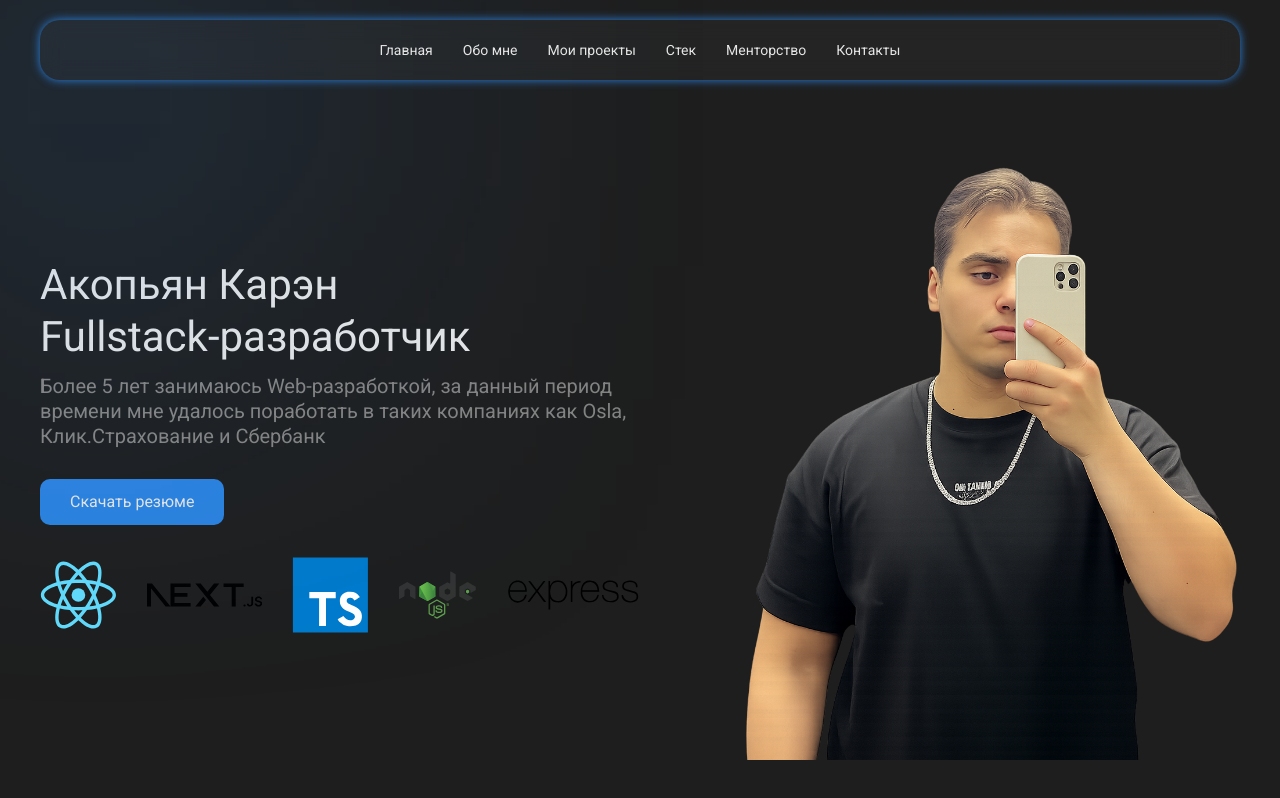
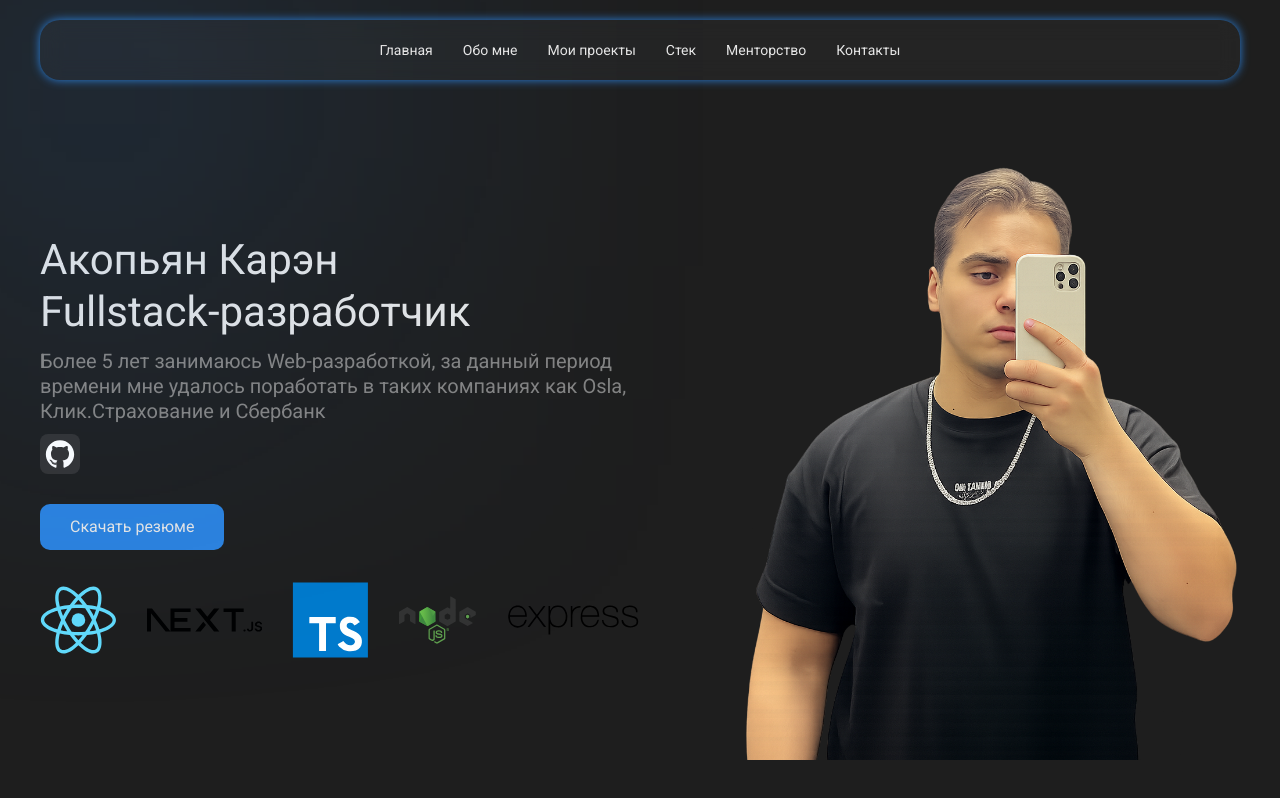
Before and after one commit to comp-master-byte/portfolio, a Next.js app: page / in a window 1280 px wide. Built offline with nearby package versions, Linux system fonts and the light colour scheme.

Commit message:
feat(social): added social media icons wrapper

```diff
--- a/src/shared/components/Icon/Icon.tsx
+++ b/src/shared/components/Icon/Icon.tsx
@@ -4,6 +4,7 @@
   TypeScriptIcon,
   NodejsIcon,
   ExpressIcon,
+  GithubIcon,
 } from "./icons";
 
 const icons = {
@@ -12,6 +13,7 @@
   typescript: TypeScriptIcon,
   node: NodejsIcon,
   express: ExpressIcon,
+  github: GithubIcon,
 };
 
 type IconName = keyof typeof icons;
--- a/src/shared/components/Icon/icons/index.ts
+++ b/src/shared/components/Icon/icons/index.ts
@@ -3,3 +3,4 @@
 export { TypeScriptIcon } from './TypeScriptIcon';
 export { NodejsIcon } from './NodejsIcon';
 export { ExpressIcon } from './ExpressIcon';
+export { GithubIcon } from './GithubIcon';
--- /dev/null
+++ b/src/shared/components/SocialMediaIcon/SocialMediaIcon.module.css
@@ -0,0 +1,7 @@
+.socialMediaIconWrapper {
+  width: 30px;
+  height: 30px;
+  background-color: rgb(51, 50, 50);
+  border-radius: 8px;
+  padding: 5px;
+}
--- /dev/null
+++ b/src/shared/components/SocialMediaIcon/SocialMediaIcon.tsx
@@ -0,0 +1,15 @@
+import styles from './SocialMediaIcon.module.css';
+
+type SocialMediaIconProps = {
+  children: React.ReactNode;
+}
+
+export function SocialMediaIcon({
+  children
+}: SocialMediaIconProps) {
+  return (
+    <div className={styles.socialMediaIconWrapper}>
+      {children}
+    </div>
+  )
+}
--- /dev/null
+++ b/src/shared/components/SocialMediaIcon/index.ts
@@ -0,0 +1 @@
+export { SocialMediaIcon } from './SocialMediaIcon';
--- a/src/shared/components/index.ts
+++ b/src/shared/components/index.ts
@@ -1,2 +1,3 @@
 export { Blur } from './Blur';
 export { Icon } from './Icon';
+export { SocialMediaIcon } from './SocialMediaIcon';
--- a/src/shared/ui/Button/Button.module.css
+++ b/src/shared/ui/Button/Button.module.css
@@ -15,3 +15,14 @@
   box-shadow: 0 0 15px var(--primary-color);
   transform: scale(1.075);
 }
+
+.secondary {
+  background-color: transparent;
+  border: 2px solid var(--primary-color);
+  transition: box-shadow .3s ease, background-color .3s ease, transform .3s ease;
+}
+
+.secondary:hover {
+  box-shadow: 0 0 15px var(--primary-color);
+  background-color: var(--primary-color);
+}
--- a/src/shared/ui/Button/Button.tsx
+++ b/src/shared/ui/Button/Button.tsx
@@ -15,7 +15,11 @@
   onClick,
 }: ButtonProps) {
   return (
-    <button className={classNames(styles.button, className)}>
+    <button
+      className={classNames(styles.button, className, {
+        [styles.secondary]: variant === 'secondary'
+      })}
+    >
       {children}
     </button>
   )
--- a/src/widgets/Preview/Preview.module.css
+++ b/src/widgets/Preview/Preview.module.css
@@ -45,3 +45,7 @@
   width: 80px;
   height: 80px;
 }
+
+.previewSocialMediaIcons {
+  margin-top: 10px;
+}
--- a/src/widgets/Preview/Preview.tsx
+++ b/src/widgets/Preview/Preview.tsx
@@ -1,25 +1,34 @@
 import { memo } from "react";
 import styles from './Preview.module.css';
-import { Button } from "@/shared";
+import { Button, Icon, SocialMediaIcon } from "@/shared";
 import Image from "next/image";
 import karen from '@/shared/assets/karen3.png';
 import { PreviewIconsList } from "./PreviewIconsList";
 
-export const Preview = memo(function Preview() {
+function PreviewMainContent() {
   return (
-    <section className={styles.previewWrapper}>
-      <div className={styles.previewContent}>
     <div className={styles.previewLeftColumn}>
       <h1 className={styles.previewTitle}>Акопьян Карэн <br /> Fullstack-разработчик</h1>
       <p className={styles.previewSubtitle}>
         Более 5 лет занимаюсь Web-разработкой,  за данный период времени мне удалось поработать в таких
         компаниях как Osla, Клик.Страхование и Сбербанк
       </p>
+      <div className={styles.previewSocialMediaIcons}>
+        <SocialMediaIcon>
+          <Icon name="github" />
+        </SocialMediaIcon>
+      </div>
       <Button className={styles.previewButton}>Скачать резюме</Button>
-
       <PreviewIconsList />
     </div>
+  )
+}
 
+export const Preview = memo(function Preview() {
+  return (
+    <section className={styles.previewWrapper}>
+      <div className={styles.previewContent}>
+        <PreviewMainContent />
         <div className={styles.previewRightColumn}>
           <Image src={karen} alt="" />
         </div>
```
Also changed, not shown: src/shared/components/Icon/icons/GithubIcon.tsx (added, +6 -0 lines), src/shared/components/Icon/icons/NodejsIcon.tsx (+1 -1 lines). Lines whose indentation alone changed are shown as unchanged.
